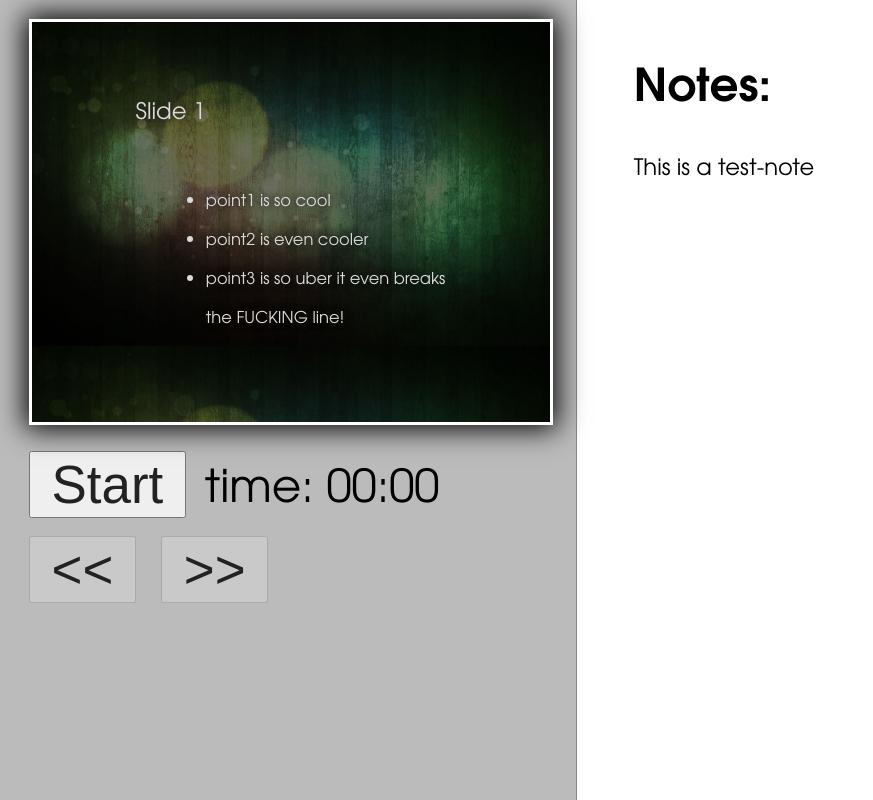
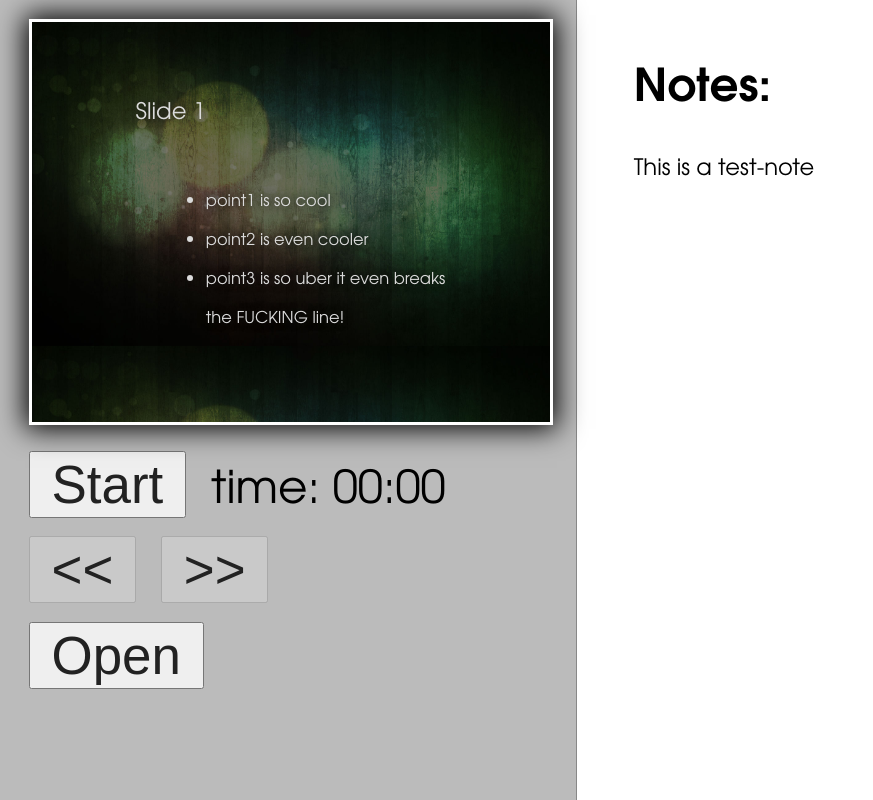
Before and after one commit to olsn/presentr, a plain HTML site: page presentr.html in a window 1280 px wide. Shown: the whole page, without its empty margins (0-873 px from the left). Drawn offline with Linux system fonts and the light colour scheme.

Commit message:
added open-button

```diff
--- a/css/presentr.css
+++ b/css/presentr.css
@@ -75,17 +75,13 @@ iframe {
 }
 
 #leftInner div {
+  clear: both;
   float: left;
   margin-top: 5mm;
   margin-right: 5mm;
 }
 
-#navigation {
-  clear: both;
-  float: left;
-}
-
-#navigation input {
+#leftInner input {
   margin-right: 5mm;
 }
 
--- a/js/script_presentr_mode.js
+++ b/js/script_presentr_mode.js
@@ -23,6 +23,8 @@ function addListeners() {
 		localStorage.clear();
 		return true;
 	};
+
+	$('#open').mouseup(function(e) {window.open('index.html'); $(this).remove();});
 	$('#start').mouseup(onStart);
 
 	$(document).bind("contextmenu",function(e){
--- a/presentr.html
+++ b/presentr.html
@@ -26,15 +26,18 @@
 		<div id="left">
 			<div id="leftInner">
 				<iframe src="index.html"></iframe>
-
 				<div>
 					<input type="button" value=" Start " id="start"/>
+					<span id="counter"></span>
 				</div>
-				<div id="counter"></div>
-				<div id="navigation">
+				<div>
 					<input type="button" value=" << " id="prev" disabled="true"/>
 					<input type="button" value=" >> " id="next" disabled="true"/>
 				</div>
+				<div id="open">
+					<input type="button" value=" Open "/>
+				</div>
+
 			</div>
 		</div>
 		<div id="right">
```
